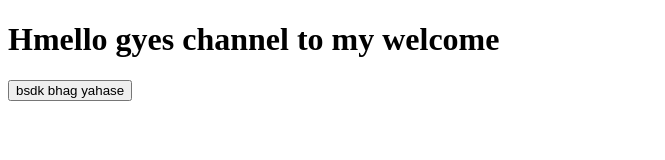
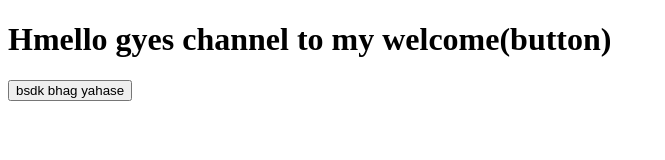
Before and after one commit to cryptozues/localRepo, a plain HTML site: page index.html in a window 1280 px wide. Shown: the whole page, without its empty margins (0-665 px from the left). Drawn offline with Linux system fonts and the light colour scheme.

```diff
--- a/index.html
+++ b/index.html
@@ -6,7 +6,7 @@
     <title>Document</title>
 </head>
 <body>
-    <h1>Hmello gyes channel to my welcome</h1>
+    <h1>Hmello gyes channel to my welcome(button)</h1>
     <button>bsdk bhag yahase</button>
 </body>
 </html>
```
